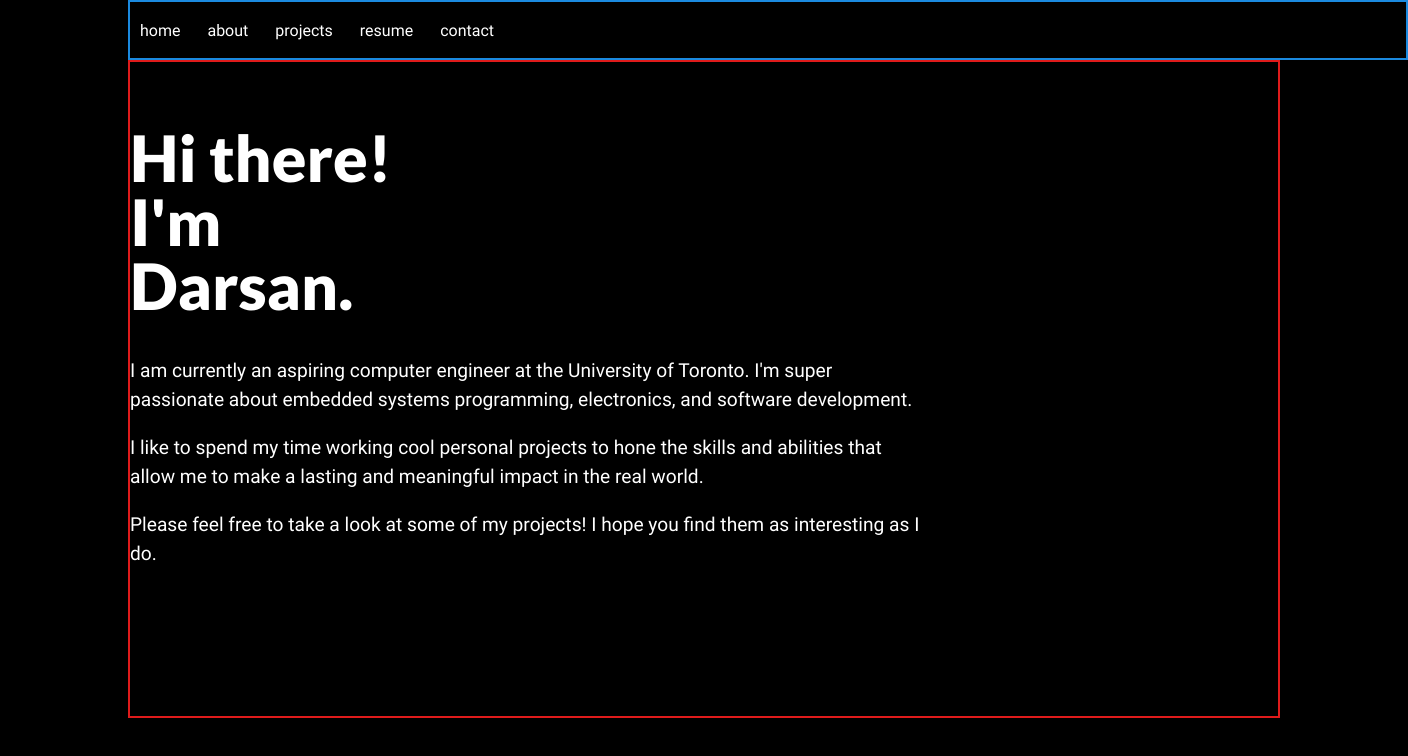
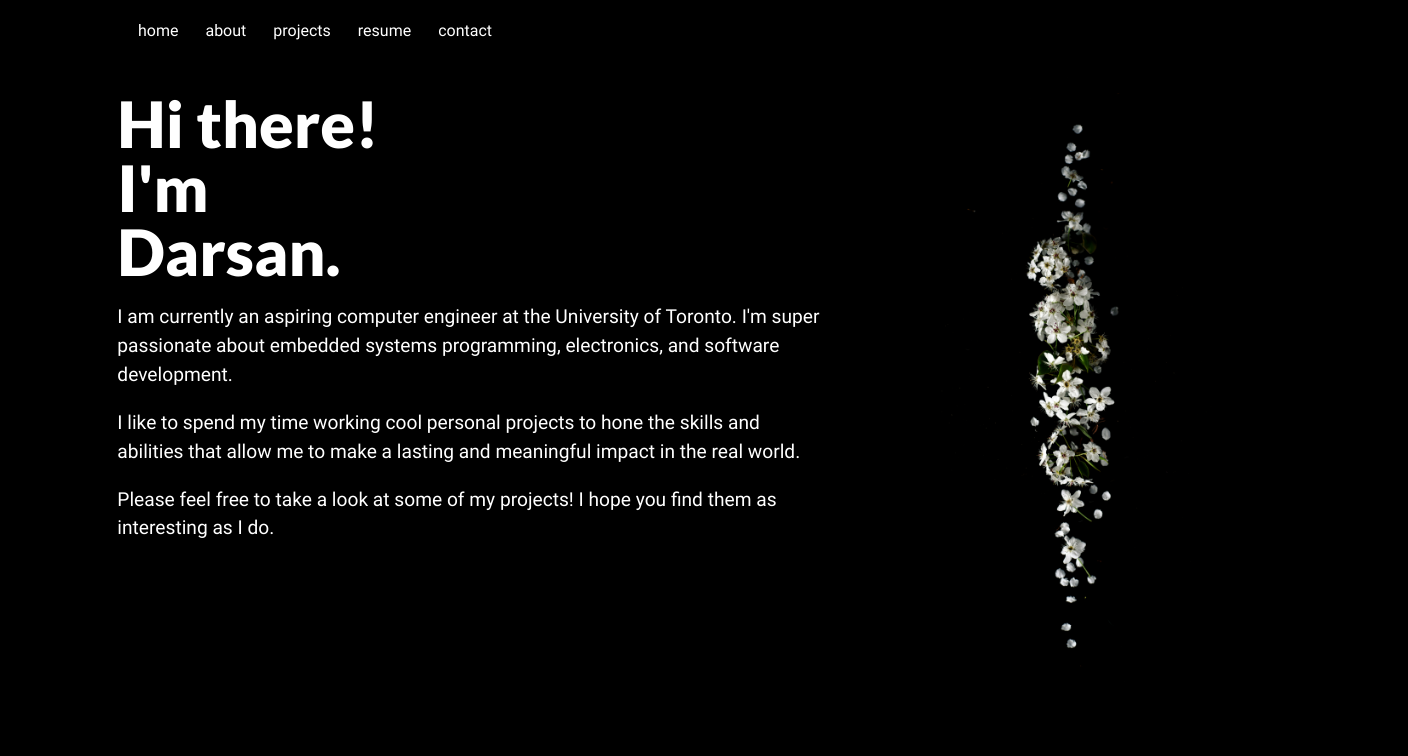
Before and after one commit to DarsanQi/darsanqi.github.io, a React (Create React App) app in the folder my-app/: page /about in a window 1280 px wide. Shown: the top 756 px of the page, 1408 px wide, since content can reach past the window. Built offline with nearby package versions, Linux system fonts and the light colour scheme.

Commit message:
home and about page done

```diff
--- a/my-app/src/Subpages/About.js
+++ b/my-app/src/Subpages/About.js
@@ -1,8 +1,22 @@
+import React, { useState, useEffect } from 'react';
 
 const About = () => {
+  const [isMobile, setIsMobile] = useState(window.innerWidth <= 768);
+
+  useEffect(() => {
+    const handleResize = () => {
+      setIsMobile(window.innerWidth <= 768);
+    };
+
+    window.addEventListener('resize', handleResize);
+    return () => {
+      window.removeEventListener('resize', handleResize);
+    };
+  }, []);
+
   return (
+    <div className={isMobile ? "mobile-container" : "container"}>
       <section id="about">
-      <div className="about_background_image"></div>
         <div className="about-content">
           <div className="about-greeting">
             <h1>Hi there!</h1>
@@ -22,6 +36,9 @@ const About = () => {
           </div>
         </div>
       </section>
+      {!isMobile && <div className="about-background-image"></div>}
+      {isMobile && <div className="mobile-background-image"></div>}
+    </div>
   );
 }
 
--- a/my-app/src/styling/About.css
+++ b/my-app/src/styling/About.css
@@ -1,98 +1,112 @@
-/* Styles for the about section */
-#about {
+body, html {
+  margin: 0;
+  padding: 0;
+  height: 100%;
+  width: 100%;
+  box-sizing: border-box;
+  overflow: hidden;
+}
+.container {
+  display: grid;
+  grid-template-rows: auto;
+  grid-template-columns: 2fr 1fr;
+  grid-template-areas: "text image";
+  height: 100vh;
+}
+
+.mobile-container {
+  position: relative;
+  height: 100vh;
+  width: 100vw;
   display: flex;
   flex-direction: column;
-    align-items: flex-start;
-    justify-content: flex-start;
+  justify-content: center;
+  align-items: center;
+  text-align: center;
+  overflow: hidden;
+}
+#about {
+  grid-area: text;
+  background-color: #000;
+  padding: 2em;
   color: #fff;
-    background-color: #000;
-    border: 2px solid #df1b1b;
-    box-sizing: border-box;
-    position: relative;
-    overflow: hidden;
-    padding-top: 5%;
-    padding-bottom: 10%;
+  overflow-y: auto;
 }
-  .about-background-image
-  {
+
+.mobile-container #about {
+  background-color: transparent;
+  padding: 1em;
+}
+
+.about-background-image {
+  margin-left: 20%;
+  grid-area: image;
+  background-image: url('/public/assets/images/about_flower.jpg');
+  background-size: cover;
+  background-position: center;
+  transform: scale(0.8);
+  transform-origin: top left;
+}
+
+.mobile-background-image {
   position: absolute;
-    top: 10%;
-    left: 30%;
+  top: 0;
+  left: 0;
   width: 100%;
   height: 100%;
   background-image: url('/public/assets/images/about_flower.jpg');
   background-size: cover;
-    background-position: right center;
+  background-position: center;
+  opacity: 0.3;
   z-index: 1;
-    opacity: 1; /* Added opacity to ensure text is readable */
 }
+
 .about-content {
-    display: flex;
-    flex-direction: column;
-    align-items: flex-start;
-    max-width: 800px;
+  position: relative;
   z-index: 2;
+  color: #fff;
+}
 
-  }
 .about-greeting h1 {
   font-family: 'Lato-Black', Arial, sans-serif;
   font-size: 4em;
   margin: 0;
   line-height: 1;
 }
-  .about-description {
-    margin-top: 20px;
-    z-index: 2;
-
-
-  }
 
 .about-description p {
   font-size: 1.2em;
   line-height: 1.5;
-
-
 }
 
-  /* Mobile Styles */
+/* Mobile */
 @media (max-width: 768px) {
-  #home {
-    padding-left: 0%; /* Adjust padding for smaller screens */
-    margin-left: 0%;
+  .container {
+    display: block;
   }
 
-  .home-name {
-    font-size: 3em;
+  .about-background-image {
+    display: none;
   }
 
-  .home-about {
-    font-size: 1em;
-    margin-top: 5%;
-  }
-
-  .contact-icons a {
-    font-size: 2em;
-    margin: 0 10%;
+  #about {
+    background-color: transparent;
+    overflow-y: hidden;
   }
 }
 
-/* PC View Styles */
+/* Desktop */
 @media (min-width: 769px) {
   #about {
-    padding-left: 0%; /* 20% padding from the left on larger screens */
     margin-left: 10%;
   }
 
-  .home-name {
-    margin-top: 1%; /* Adjust margin to position below navigation bar */
+  .about-background-image {
+    display: block;
   }
 
-  .home-about {
-    margin-top: 2%; /* Adjust spacing under the name */
-  }
-
-  .contact-icons a{
-     /* Adjust spacing under the about section */
-    margin-top: 5%;
+  #about {
+    background-color: #000;
+    overflow-y: hidden;
   }
 }
--- a/my-app/src/styling/Global.css
+++ b/my-app/src/styling/Global.css
@@ -48,7 +48,6 @@ nav {
   flex-direction: row;
   justify-content: center;
   align-items: center;
-  border: 2px solid #1b8adf;
   color: #fff;
   box-sizing: border-box;
   z-index: 1000;
--- a/my-app/src/styling/Home.css
+++ b/my-app/src/styling/Home.css
@@ -9,7 +9,7 @@
   justify-content: flex-start;
   height: 80vh;
   background-color: #000;
-  border: 2px solid #df1b1b;
+  /*border: 2px solid #df1b1b;*/
   box-sizing: border-box;
   position: relative;
   overflow: hidden;
@@ -33,7 +33,7 @@
   height: 100%;
   background-image: url('/public/assets/images/home_flower.jpg');
   background-size: cover;
-  background-position: right center;
+  background-position: 10% center;
   z-index: 1;
   opacity: 1; /* Added opacity to ensure text is readable */
 }
@@ -50,76 +50,74 @@
 .contact-icons {
   display: flex;
   z-index: 2;
-  width: 100%;
+  width: 80%;
   position: absolute;
   bottom: 5%;
-  border: 2px solid #3808d8;
 }
 .contact-icons a {
   color: #fff;
   font-size: 2em;
   text-decoration: none;
-  border: 2px solid #df1b1b;
   box-sizing: border-box; /* Ensure padding and border are included in the width and height */
 }
 
 .contact-icons a:hover {
   color: #ccc;
+  transition: background-color 0.5s ease-in-out;
 }
 
 /* Mobile Styles */
 @media (max-width: 768px) {
   #home {
     padding-left: 0%; /* Adjust padding for smaller screens */
-    margin-left: 10%;
+    margin-left: 5%;
+  }
+  .home-background-image
+  {
+    background-position: 80% center;
+    left:10%;
+
+
   }
   .home-name {
-    padding-left: 10%;
+    padding-left: 6%;
     font-size: 3em;
   }
   .home-about {
-    padding-left: 10%;
+    padding-left: 6.5%;
     font-size: 1em;
     margin-top: 5%;
   }
   .contact-icons {
     bottom: 0%;
+    padding-left: 3%;
     flex-direction: row;
-    width: 80%;
+    align-items: flex-start; /* Ensure items align to the start */
   }
   .contact-icons a{
     margin-top: 5%;
     margin-right: 2%;
-    padding: 0px;
+    padding-right: 2%;
   }
-
-
 }
 
 /* PC View Styles */
 @media (min-width: 769px) {
   #home {
-    padding-left: 0%; /* 20% padding from the left on larger screens */
+    padding-left: 0%;
     margin-left: 10%;
   }
-
   .home-name {
-    margin-top: 1%; /* Adjust margin to position below navigation bar */
+    margin-top: 1%;
   }
-
   .home-about {
-    margin-top: 2%; /* Adjust spacing under the name */
-
-
+    margin-top: 2%;
   }
   .contact-icons {
     bottom: 0%;
     flex-direction: row;
-    width: 80%;
   }
   .contact-icons a{
-
-     /* Adjust spacing under the about section */
     margin-top: 5%;
     margin-right: 2%;
     padding: 2%;
```
Lines whose indentation alone changed are shown as unchanged.
